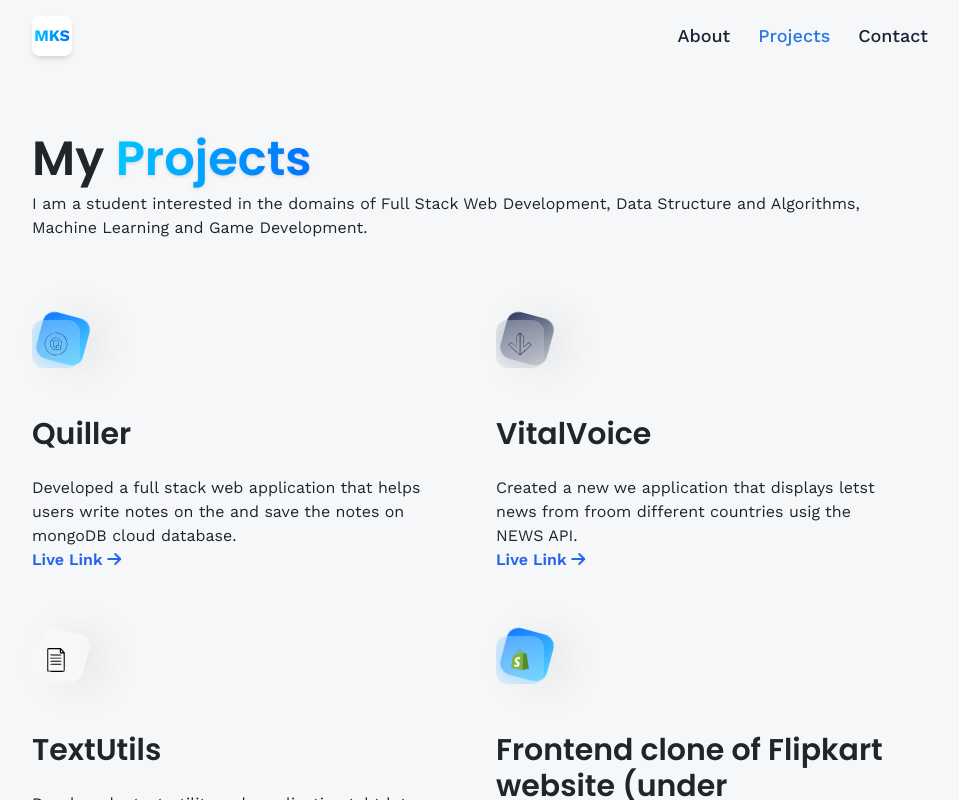
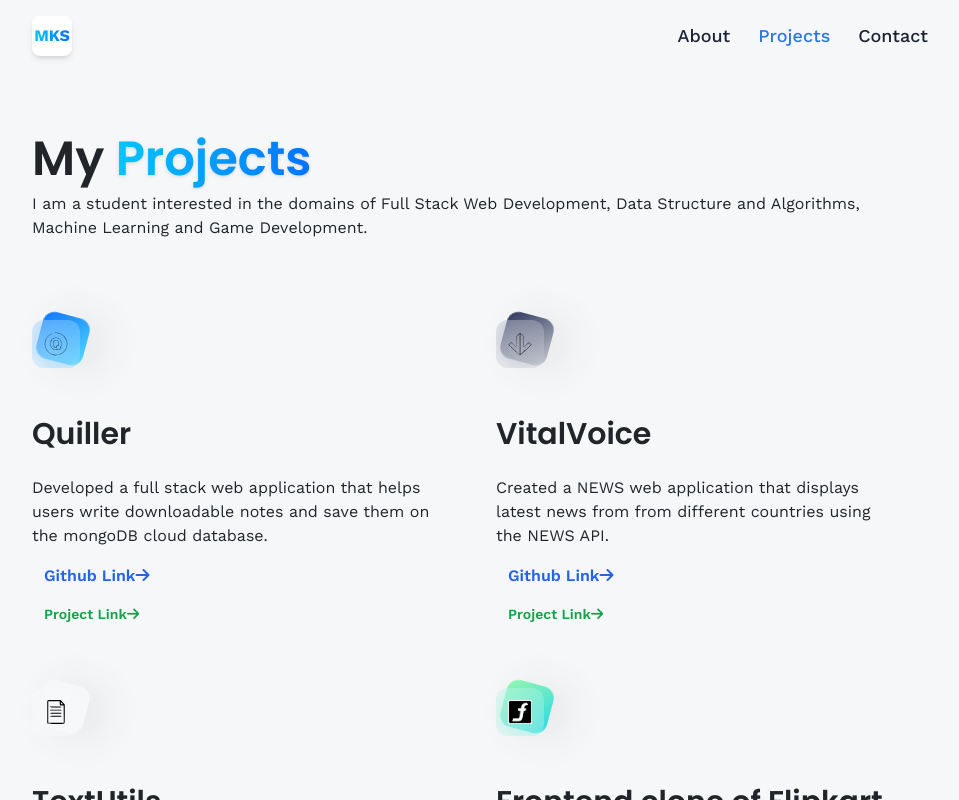
Before and after one commit to MdKaifSardar/portfolio-website, a React (Vite) app: page /projects in a window 1280 px wide. Shown: the top 800 px of the page, without its empty margins (160-1119 px from the left). Built offline with nearby package versions, Linux system fonts and the light colour scheme.

Commit message:
added the right links and changes the title and logo of the website

```diff
--- a/index.html
+++ b/index.html
@@ -2,11 +2,11 @@
 <html lang="en">
   <head>
     <meta charset="UTF-8" />
-    <link rel="icon" type="image/svg+xml" href="/vite.svg" />
+    <link rel="icon" type="image/svg+xml" href="/websiteicon.ico" />
     <meta name="viewport" content="width=device-width, initial-scale=1.0" />
     <link href="https://cdn.jsdelivr.net/npm/bootstrap@5.3.2/dist/css/bootstrap.min.css" rel="stylesheet" integrity="sha384-T3c6CoIi6uLrA9TneNEoa7RxnatzjcDSCmG1MXxSR1GAsXEV/Dwwykc2MPK8M2HN" crossorigin="anonymous">
 
-    <title>Vite + React</title>
+    <title>Protfolio</title>
   </head>
   <body>
     <div id="root"></div>
--- a/src/assets/icons/index.js
+++ b/src/assets/icons/index.js
@@ -29,8 +29,10 @@
 import vitalvoice from './vitalvoice.svg'
 import textutils from './textutils.svg'
 import quiller from './quiller.svg'
+import flipkart from './flipkartlogo.png'
 
 export {
+    flipkart,
     textutils,
     quiller,
     vitalvoice,
--- a/src/constants/index.js
+++ b/src/constants/index.js
@@ -1,5 +1,6 @@
 import { meta, shopify, starbucks, tesla } from "../assets/images";
 import {
+    flipkart,
     car,
     contact,
     css,
@@ -132,28 +133,32 @@
         iconUrl: quiller,
         theme: 'btn-back-blue',
         name: 'Quiller',
-        description: 'Developed a full stack web application that helps users write notes on the and save the notes on mongoDB cloud database.',
-        link: 'https://github.com/adrianhajdin/pricewise',
+        description: 'Developed a full stack web application that helps users write downloadable notes and save them on the mongoDB cloud database.',
+        github: 'https://github.com/MdKaifSardar/Quiller',
+        link: 'https://github.com/MdKaifSardar/Quiller'
     },
     {
         iconUrl: vitalvoice,
         theme: 'btn-back-black',
         name: 'VitalVoice',
-        description: 'Created a new we application that displays letst news from froom different countries usig the NEWS API.',
-        link: 'https://github.com/adrianhajdin/threads',
+        description: 'Created a NEWS web application that displays latest news from from different countries using the NEWS API.',
+        github: 'https://github.com/MdKaifSardar/news-app',
+        link: 'https://github.com/MdKaifSardar/news-app'
     },
     {
         iconUrl: textutils,
         theme: 'btn-back-grey',
         name: 'TextUtils',
         description: 'Developed a text utility web application taht lets you perform certain tasks on a block of text that you need help with.',
-        link: 'https://github.com/adrianhajdin/project_next13_car_showcase',
+        github: 'https://github.com/MdKaifSardar/TextUtils',
+        link: 'https://mdkaifsardar.github.io/TextUtils',
     },
     {
-        iconUrl: shopify,
-        theme: 'btn-back-blue',
+        iconUrl: flipkart,
+        theme: 'btn-back-green',
         name: 'Frontend clone of Flipkart website (under development)',
         description: 'Cloned the frontend aspects of the flipkart landing page.',
-        link: 'https://github.com/adrianhajdin/project_next13_car_showcase',
+        github: 'https://github.com/MdKaifSardar/Ecommerce-Website-Front-End-design',
+        link: 'https://mdkaifsardar.github.io/Ecommerce-Website-Front-End-design',
     },
 ];
--- a/src/pages/projects.jsx
+++ b/src/pages/projects.jsx
@@ -29,10 +29,17 @@
                 </h2>
                 <p>{project.description}</p>
                 <Link
+                to={project.github}
+                rel="noopener"
+                className="font-semibold text-blue-600 mt-3 ml-3"
+                 >Github Link<i className="fa-solid fa-arrow-right"></i>
+                 </Link>
+
+                <Link
                 to={project.link}
                 rel="noopener"
-                className="font-semibold text-blue-600"
-                 >Live Link <i class="fa-solid fa-arrow-right"></i>
+                className="font-semibold text-green-600 mt-3 ml-3 text-sm"
+                 >Project Link<i className="fa-solid fa-arrow-right"></i>
                  </Link>
             </div>
           </div>
```
Also changed, not shown: src/assets/icons/flipkartlogo.png (added), 1 other file (tests, documents, lock files or other folders).
